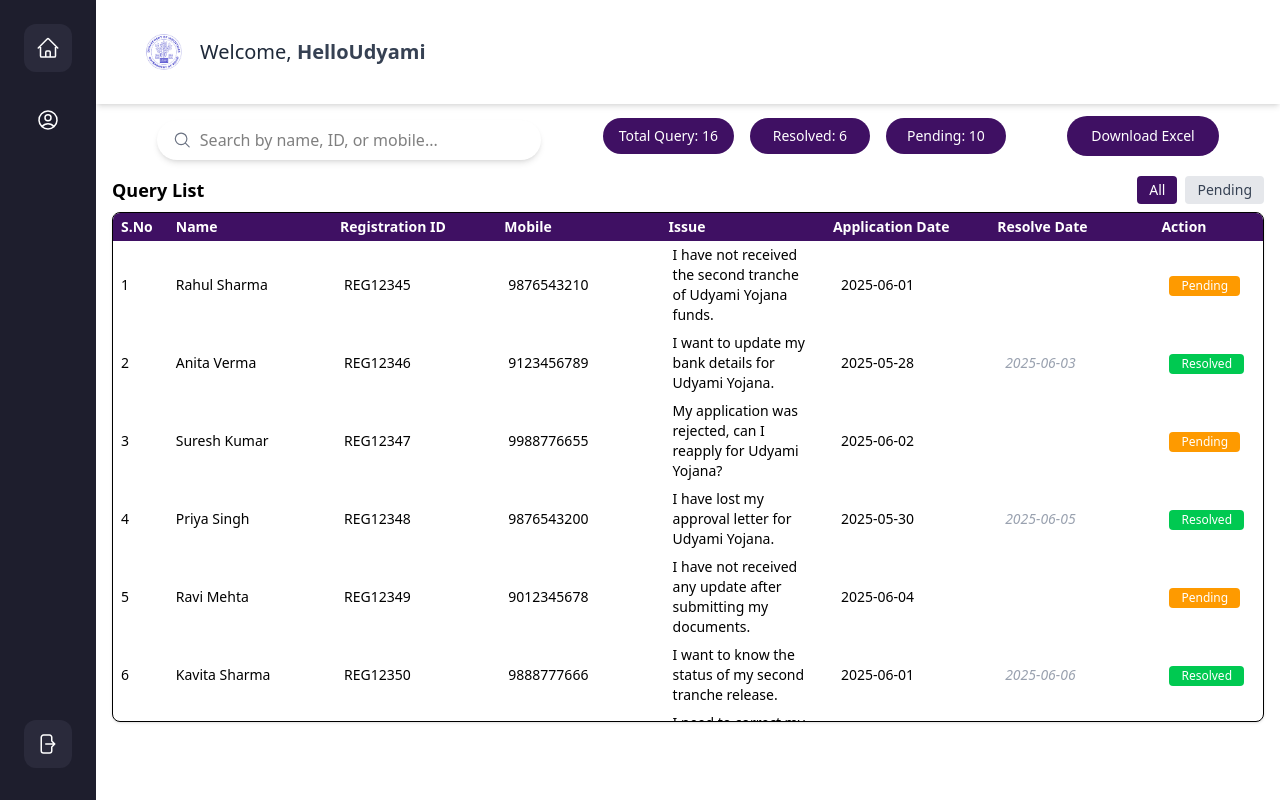
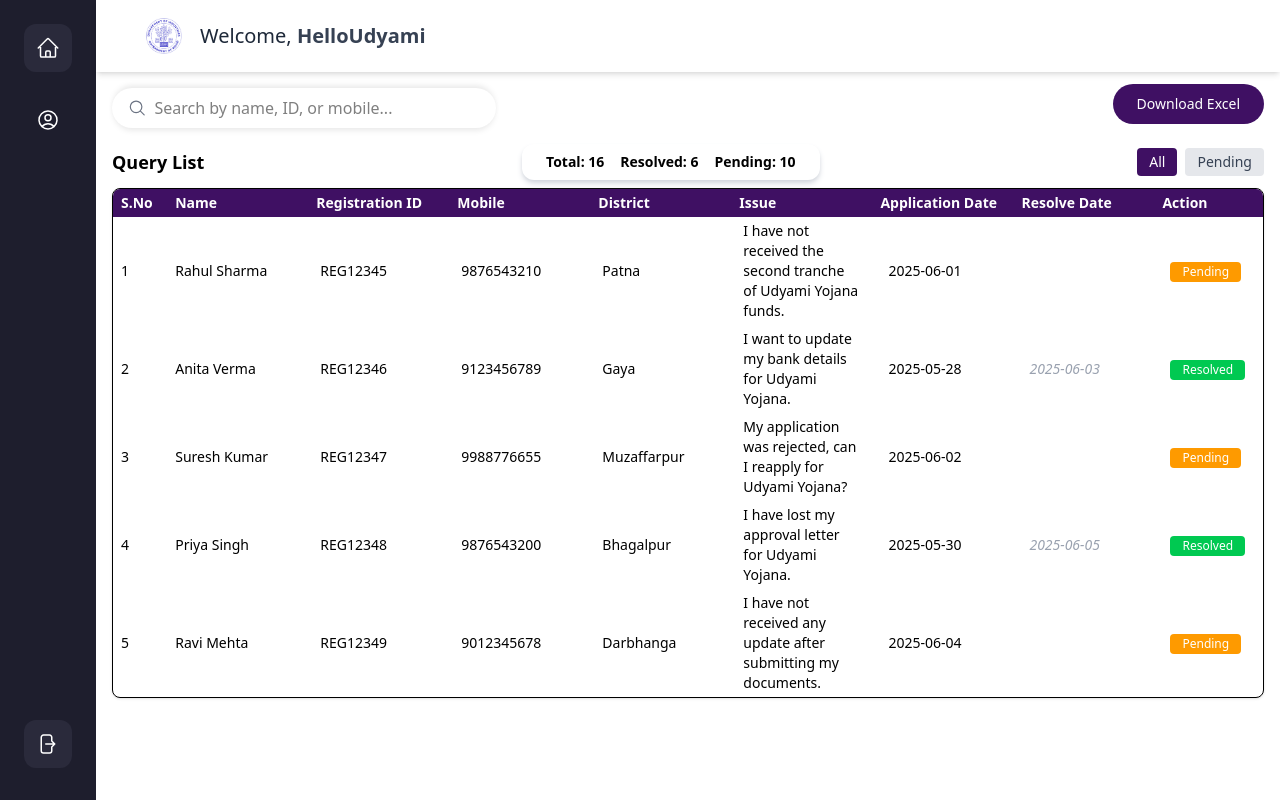
Before and after one commit to k20manish/Udyami_Bot, a React (Vite) app: page /Registration_Page in a window 1280 px wide. Built offline with nearby package versions, Linux system fonts and the light colour scheme; the HTML template or start-up script is replaced by a standard one.

Commit message:
change in the code section

```diff
--- a/src/component/HeaderSection.jsx
+++ b/src/component/HeaderSection.jsx
@@ -2,7 +2,7 @@ import React from 'react';
 
 const HeaderSection = () => {
   return (
-    <header className="w-full mx-auto  px-6 py-4 shadow-md  flex items-center justify-between">
+    <header className="w-full mx-auto h-18  px-6 py-4 shadow-md  flex items-center justify-between">
       <div className="max-w-7xl  flex items-center px-6 py-4">
         {/* Logo */}
         <img
--- a/src/component/Registration_List.jsx
+++ b/src/component/Registration_List.jsx
@@ -4,6 +4,11 @@ import ApplicationModal from "./ApplicationModal";
 const Registration_List = ({ data = [], handleMarkResolved }) => {
   const [selectedUser, setSelectedUser] = useState(null);
   const [filter, setFilter] = useState("All");
+
+  // Calculate counts
+  const totalQuery = data.length;
+  const totalResolved = data.filter((user) => user.status === "Resolved").length;
+  const totalPending = data.filter((user) => user.status === "Pending").length;
 
   // Filter the data based on selected filter
   const filteredData =
@@ -13,9 +18,23 @@ const Registration_List = ({ data = [], handleMarkResolved }) => {
 
   return (
     <div className="p-2 sm:p-4 overflow-hidden">
-      <div className="flex justify-between items-center mb-2">
+      <div className="flex justify-between items-center mb-2 flex-wrap gap-2">
         <h2 className="text-base sm:text-lg font-bold">Query List</h2>
 
+        {/* Count Stats */}
+        <div className="flex flex-col sm:flex-row items-center bg-white rounded-xl shadow-md shadow-gray-300 px-4 py-1">
+          <div className="px-2 py-1 rounded-full text-sm font-bold">
+            Total: {totalQuery}
+          </div>
+          <div className="px-2 py-1 rounded-full text-sm font-bold">
+            Resolved: {totalResolved}
+          </div>
+          <div className="px-2 py-1 rounded-full text-sm font-bold">
+            Pending: {totalPending}
+          </div>
+        </div>
+
+        {/* Filter Buttons */}
         <div className="space-x-2">
           <button
             onClick={() => setFilter("All")}
@@ -42,17 +61,18 @@ const Registration_List = ({ data = [], handleMarkResolved }) => {
 
       <div className="border rounded-lg shadow bg-white overflow-hidden">
         <div className="w-full overflow-x-auto">
-          <div className="min-w-[800px]">
+          <div className="min-w-[900px]">
             <table className="w-full table-fixed text-[10px] sm:text-xs md:text-sm">
               <thead className="bg-[#3f1063] text-white">
                 <tr>
                   <th className="px-2 py-1 text-left w-[5%]">S.No</th>
-                  <th className="px-2 py-1 text-left w-[15%]">Name</th>
-                  <th className="px-2 py-1 text-left w-[15%]">Registration ID</th>
-                  <th className="px-2 py-1 text-left w-[15%]">Mobile</th>
-                  <th className="px-2 py-1 text-left w-[15%]">Issue</th>
-                  <th className="px-2 py-1 text-left w-[15%]">Application Date</th>
-                  <th className="px-2 py-1 text-left w-[15%]">Resolve Date</th>
+                  <th className="px-2 py-1 text-left w-[13%]">Name</th>
+                  <th className="px-2 py-1 text-left w-[13%]">Registration ID</th>
+                  <th className="px-2 py-1 text-left w-[13%]">Mobile</th>
+                  <th className="px-2 py-1 text-left w-[13%]">District</th>
+                  <th className="px-2 py-1 text-left w-[13%]">Issue</th>
+                  <th className="px-2 py-1 text-left w-[13%]">Application Date</th>
+                  <th className="px-2 py-1 text-left w-[13%]">Resolve Date</th>
                   <th className="px-2 py-1 text-left w-[10%]">Action</th>
                 </tr>
               </thead>
@@ -68,12 +88,13 @@ const Registration_List = ({ data = [], handleMarkResolved }) => {
                       onClick={() => setSelectedUser(user)}
                     >
                       <td className="px-2 py-1 w-[5%]">{index + 1}</td>
-                      <td className="px-2 py-1 w-[15%]">{user.name}</td>
-                      <td className="px-3 py-1 w-[15%]">{user.registrationId}</td>
-                      <td className="px-3 py-1 w-[15%]">{user.mobile}</td>
-                      <td className="px-3 py-1 w-[15%]">{user.issue}</td>
-                      <td className="px-4 py-1 w-[15%]">{user.applicationDate}</td>
-                      <td className="px-4 py-1 w-[15%]">
+                      <td className="px-2 py-1 w-[13%]">{user.name}</td>
+                      <td className="px-3 py-1 w-[13%]">{user.registrationId}</td>
+                      <td className="px-3 py-1 w-[13%]">{user.mobile}</td>
+                      <td className="px-3 py-1 w-[13%]">{user.district}</td>
+                      <td className="px-3 py-1 w-[13%]">{user.issue}</td>
+                      <td className="px-4 py-1 w-[13%]">{user.applicationDate}</td>
+                      <td className="px-4 py-1 w-[13%]">
                         {user.approvedDate || (
                           <span className="text-gray-400 italic">
                             {user.resolvedDate}
@@ -96,7 +117,9 @@ const Registration_List = ({ data = [], handleMarkResolved }) => {
                 </tbody>
               </table>
               {filteredData.length === 0 && (
-                <div className="text-center text-gray-500 py-4">No queries found.</div>
+                <div className="text-center text-gray-500 py-4">
+                  No queries found.
+                </div>
               )}
             </div>
           </div>
--- a/src/component/Registration_Navbar.jsx
+++ b/src/component/Registration_Navbar.jsx
@@ -47,11 +47,14 @@ const Registration_Navbar = ({ data, onSearch }) => {
   const totalPending = data.filter((item) => item.status === "Pending").length;
 
   return (
-    <div className="flex flex-col lg:flex-row lg:flex-wrap justify-evenly items-center px-4 gap-4">
+    <div className="flex flex-col lg:flex-row lg:flex-wrap justify-between items-center px-4 gap-4">
 
       {/* Search Input */}
       <div className="mt-4 w-full max-w-sm">
-        <div className="flex items-center bg-white shadow-md px-4 py-2 rounded-full w-full">
+        <div className="flex items-center bg-white shadow-md   shadow-gray-400 px-4 py-2 rounded-full w-full" style={{
+    boxShadow: "0 -4px 6px -2px rgba(0,0,0,0.1), 0 4px 6px -2px rgba(0,0,0,0.1)",
+  }}>
+
           <MagnifyingGlassIcon className="h-5 w-5 text-gray-500" />
           <input
             type="text"
@@ -63,20 +66,7 @@ const Registration_Navbar = ({ data, onSearch }) => {
         </div>
       </div>
 
-      {/* Count Stats */}
-      <div className="flex flex-wrap justify-center gap-4 mt-2">
-        <div className="bg-[#3f1063] text-white px-4 py-2 rounded-full text-sm text-center min-w-[120px]">
-          Total Query: {totalQuery}
-        </div>
-        <div className="bg-[#3f1063] text-white px-4 py-2 rounded-full text-sm text-center min-w-[120px]">
-          Resolved: {totalResolved}
-        </div>
-        <div className="bg-[#3f1063] text-white px-4 py-2 rounded-full text-sm text-center min-w-[120px]">
-          Pending: {totalPending}
-        </div>
-      </div>
 
-      {/* Download Button */}
       <div className="mt-2">
         <button
           onClick={handleDownload}
--- a/src/component/Registration_Page.jsx
+++ b/src/component/Registration_Page.jsx
@@ -6,7 +6,8 @@ import Registration_List from './Registration_List';
 
 function Registration_Page() {
   const [originalData, setOriginalData] = useState([]);
-  const [filteredData, setFilteredData] = useState([]);
+  const [filteredData, setFilteredData] = useState([]);``
+
 
   const [registrationData, setRegistrationData] = useState([
     {
@@ -18,6 +19,7 @@ function Registration_Page() {
       applicationDate: '2025-06-01',
       resolvedDate: '',
       issue: "I have not received the second tranche of Udyami Yojana funds.",
+      district: "Patna",
     },
     {
       id: 2,
@@ -28,6 +30,7 @@ function Registration_Page() {
       applicationDate: '2025-05-28',
       resolvedDate: '2025-06-03',
       issue: "I want to update my bank details for Udyami Yojana.",
+      district: "Gaya",
     },
     {
       id: 3,
@@ -38,6 +41,7 @@ function Registration_Page() {
       applicationDate: "2025-06-02",
       resolvedDate: "",
       issue: "My application was rejected, can I reapply for Udyami Yojana?",
+      district: "Muzaffarpur",
     },
     {
       id: 4,
@@ -48,6 +52,7 @@ function Registration_Page() {
       applicationDate: "2025-05-30",
       resolvedDate: "2025-06-05",
       issue: "I have lost my approval letter for Udyami Yojana.",
+      district: "Bhagalpur",
     },
     {
       id: 5,
@@ -58,6 +63,7 @@ function Registration_Page() {
       applicationDate: "2025-06-04",
       resolvedDate: "",
       issue: "I have not received any update after submitting my documents.",
+      district: "Darbhanga",
     },
     {
       id: 6,
@@ -68,6 +74,7 @@ function Registration_Page() {
       applicationDate: "2025-06-01",
       resolvedDate: "2025-06-06",
       issue: "I want to know the status of my second tranche release.",
+      district: "Purnia",
     },
     {
       id: 7,
@@ -78,6 +85,7 @@ function Registration_Page() {
       applicationDate: "2025-06-03",
       resolvedDate: "",
       issue: "I need to correct my name in the Udyami Yojana application.",
+      district: "Chapra",
     },
     {
       id: 8,
@@ -88,6 +96,7 @@ function Registration_Page() {
       applicationDate: "2025-05-29",
       resolvedDate: "",
       issue: "Why was my Udyami Yojana application rejected?",
+      district: "Katihar",
     },
     {
       id: 9,
@@ -98,6 +107,7 @@ function Registration_Page() {
       applicationDate: "2025-06-05",
       resolvedDate: "",
       issue: "I have not received the login credentials for the portal.",
+      district: "Munger",
     },
     {
       id: 10,
@@ -108,6 +118,7 @@ function Registration_Page() {
       applicationDate: "2025-06-01",
       resolvedDate: "2025-06-07",
       issue: "I want to change my registered mobile number.",
+      district: "Begusarai",
     },
     {
       id: 11,
@@ -118,6 +129,7 @@ function Registration_Page() {
       applicationDate: "2025-05-31",
       resolvedDate: "",
       issue: "I submitted all documents but my application was rejected.",
+      district: "Arrah",
     },
     {
       id: 12,
@@ -128,6 +140,7 @@ function Registration_Page() {
       applicationDate: "2025-06-06",
       resolvedDate: "",
       issue: "I want to know the expected approval date for my application.",
+      district: "Bettiah",
     },
     {
       id: 13,
@@ -138,6 +151,7 @@ function Registration_Page() {
       applicationDate: "2025-06-02",
       resolvedDate: "2025-06-08",
       issue: "I have not received the funds in my bank account yet.",
+      district: "Sasaram",
     },
     {
       id: 14,
@@ -148,6 +162,7 @@ function Registration_Page() {
       applicationDate: "2025-05-27",
       resolvedDate: "",
       issue: "I want to appeal against the rejection of my application.",
+      district: "Sitamarhi",
     },
     {
       id: 15,
@@ -158,6 +173,7 @@ function Registration_Page() {
       applicationDate: "2025-06-03",
       resolvedDate: "2025-06-09",
       issue: "I need help with uploading documents for the next phase.",
+      district: "Samastipur",
     },
     {
       id: 16,
@@ -168,6 +184,7 @@ function Registration_Page() {
       applicationDate: "2025-06-05",
       resolvedDate: "",
       issue: "I have lost my registration ID for Udyami Yojana.",
+      district: "Jehanabad",
     }
   ]);
 
```
Also changed, not shown: src/component/LoginPage.jsx (+1 -9 lines).
